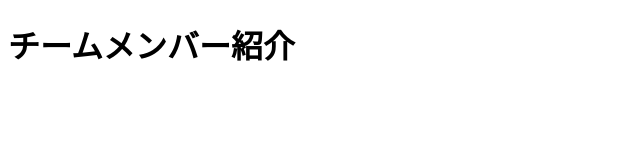
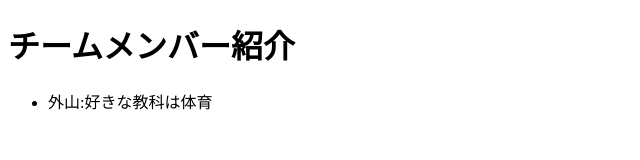
Before and after one commit to kokoro0107/kyoudou, a plain HTML site: page index.html in a window 1280 px wide. Shown: the whole page, without its empty margins (0-640 px from the left). Drawn offline with Linux system fonts and the light colour scheme.

Commit message:
Update index.html

```diff
--- a/index.html
+++ b/index.html
@@ -6,7 +6,7 @@
 <body>
     <h1>チームメンバー紹介</h1>
     <ul>
-
+        <li>外山:好きな教科は体育</li>
     </ul>
 </body>
 </html>
```
